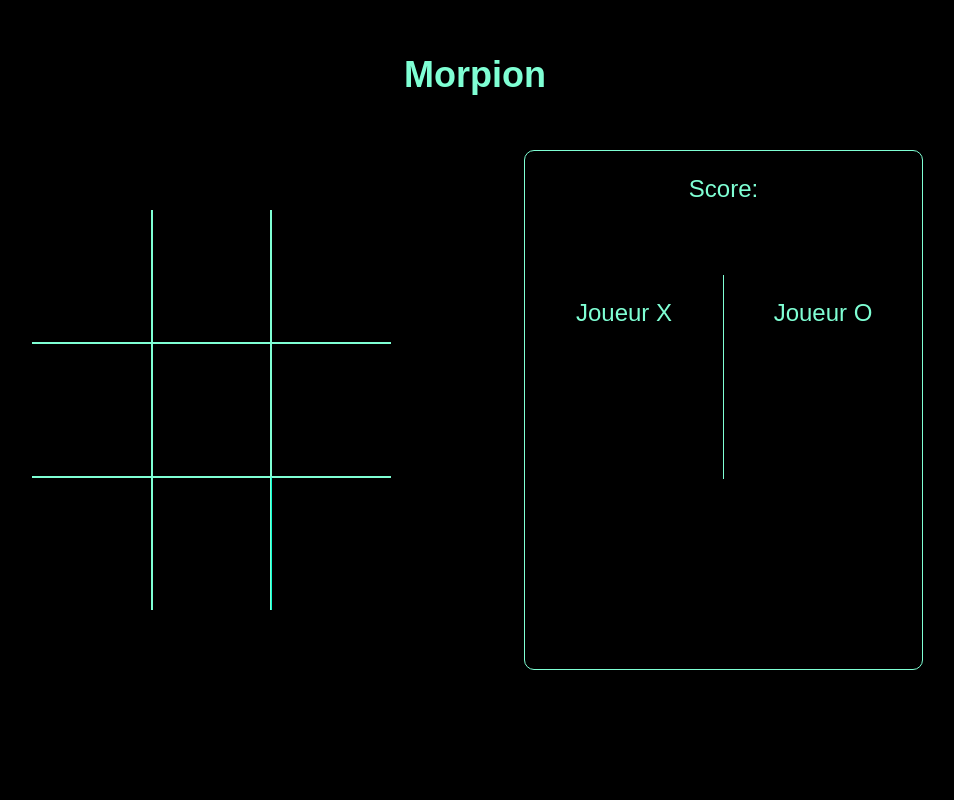
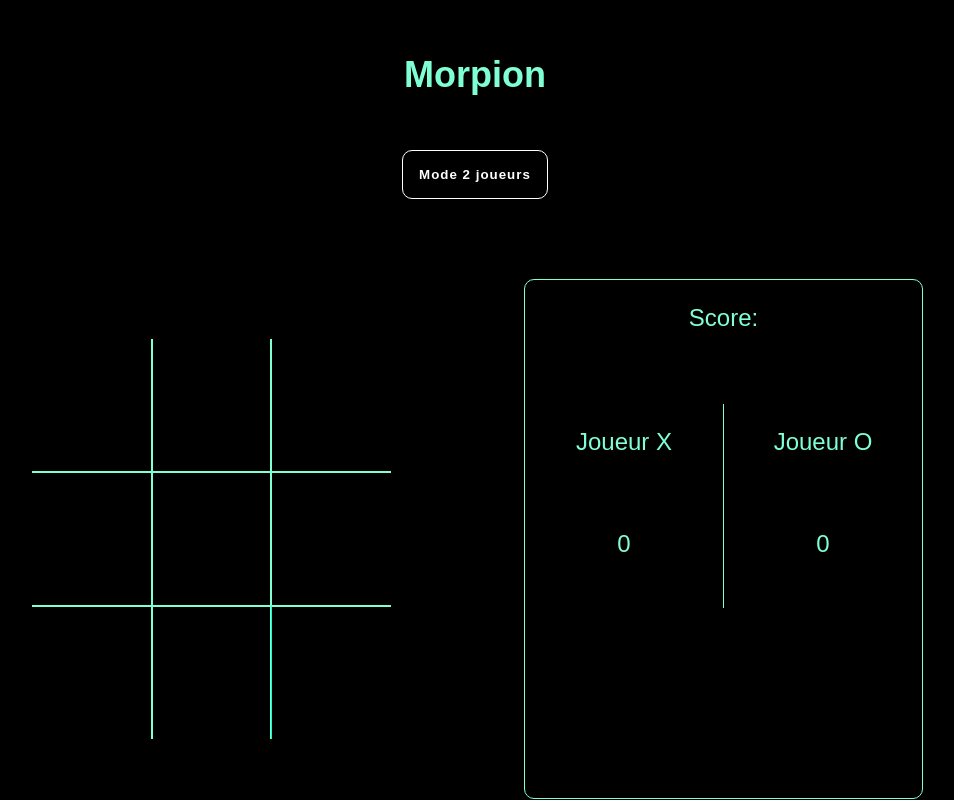
Before and after one commit to 0xAru/Projet-Morpion, a plain HTML site: page index.html in a window 1280 px wide. Both pictures are taken after a click on the button "Mode Solo". Shown: the whole page, without its empty margins (165-1119 px from the left). Drawn offline with Linux system fonts and the light colour scheme.

Commit message:
fix button

```diff
--- a/assets/css/style.css
+++ b/assets/css/style.css
@@ -127,7 +127,7 @@ main {
 #div-score {
     text-align: center;
     color: aquamarine;
-    margin:1em 0 3em 0;
+    margin: 1em 0 3em 0;
 }
 
 #div-players {
@@ -142,7 +142,7 @@ main {
     color: aquamarine;
 }
 
-.player-left{
+.player-left {
     border-right: 1px solid aquamarine;
 }
 
@@ -159,3 +159,8 @@ main {
     align-items: center;
     justify-content: center;
 }
+
+#soloGame {
+    text-align: center;
+    margin-bottom: 5rem;
+}
--- a/assets/js/main.js
+++ b/assets/js/main.js
@@ -16,8 +16,15 @@ let tableau = [
 ]
 
 function chooseMode() {
-    soloGame = true;
-    document.querySelector("#soloGame").style.display = "none"
+    soloGame = !soloGame;
+    document.querySelector("#scoreOne").innerHTML = 0;
+    document.querySelector("#scoreTwo").innerHTML = 0;
+    restart();
+    if (soloGame) {
+        document.querySelector("#soloGame").querySelector("button").innerHTML = "Mode 2 joueurs";
+    }else{
+        document.querySelector("#soloGame").querySelector("button").innerHTML = "Mode Solo";
+    }
 }
 
 function againstCPU() {
--- a/index.html
+++ b/index.html
@@ -13,10 +13,10 @@
 		<header>
 			<h1>Morpion</h1>
 		</header>
-    <main>
-        <div id = "soloGame">
+		<div id="soloGame">
 			<button onclick="chooseMode()">Mode Solo</button>
 		</div>
+		<main>
 			<div class="container" id="grid">
 				<div class="cel" id="cel-1" onclick="play(this)"></div>
 				<div class="cel" id="cel-2" onclick="play(this)"></div>
```
Lines whose indentation alone changed are shown as unchanged.
